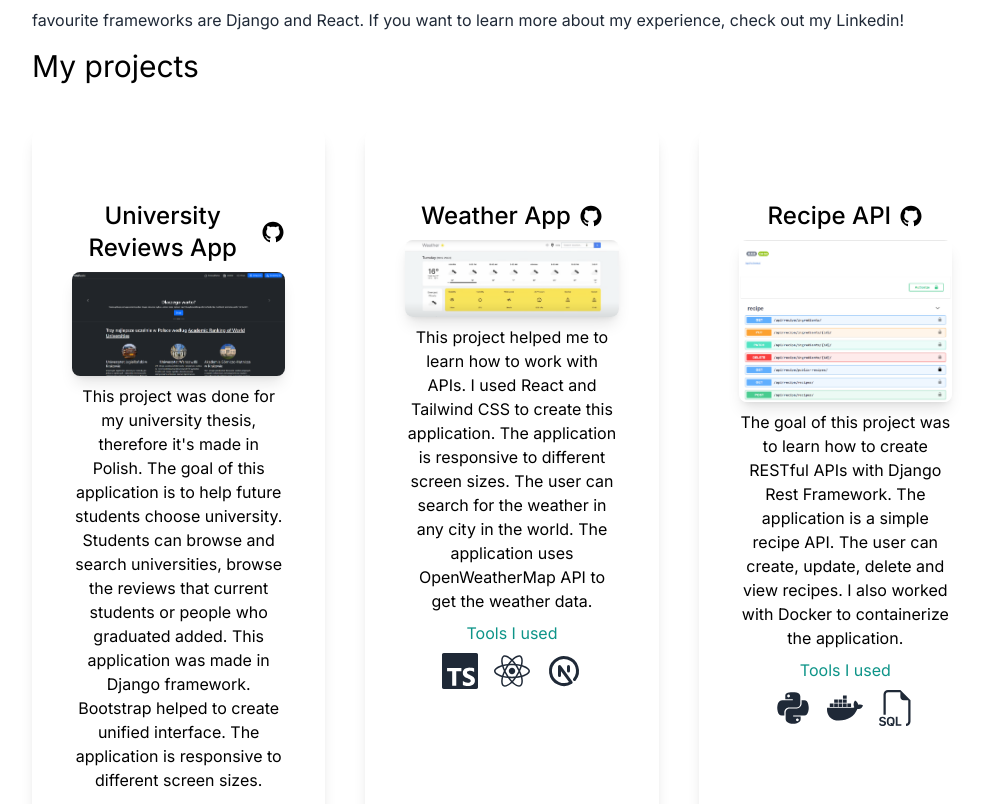
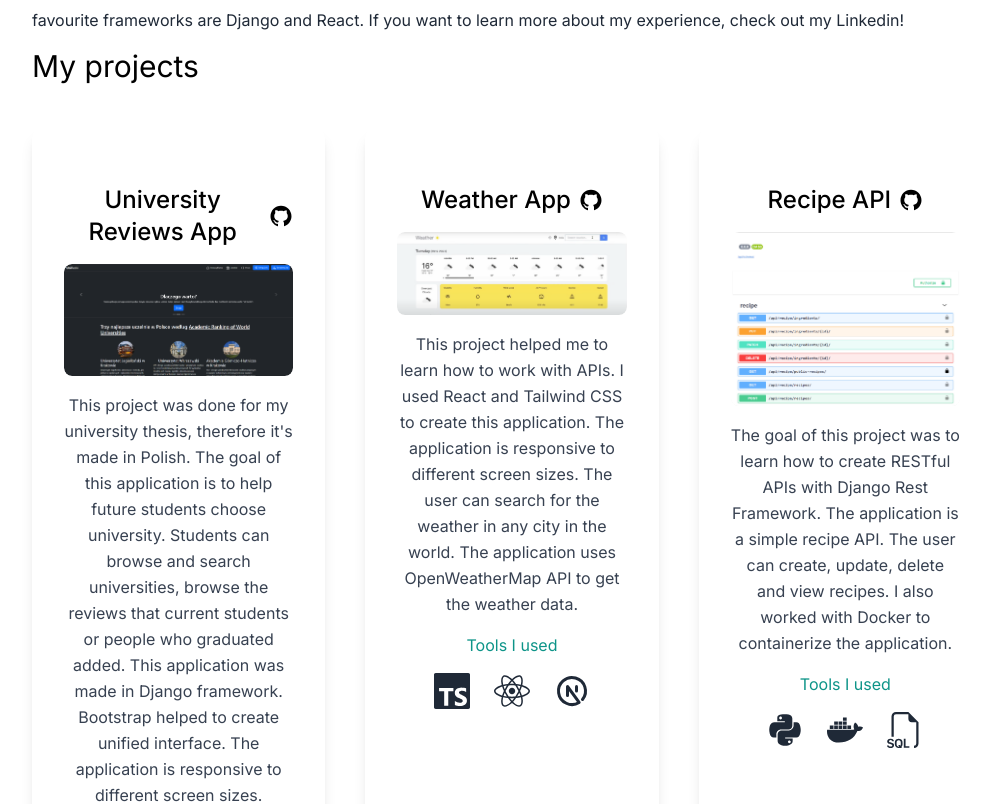
Before and after one commit to MateuszGrabarczyk/My-portfolio-website, a Next.js app: page / in a window 1280 px wide. Shown: the part 1148-1952 px from the top of the page, without its empty margins (128-1118 px from the left). Built offline with nearby package versions, Linux system fonts and the light colour scheme.

Commit message:
💄Improve the look of ProjectCard component

```diff
--- a/src/components/ProjectCard.tsx
+++ b/src/components/ProjectCard.tsx
@@ -19,25 +19,32 @@ function ProjectCard({
   tools,
 }: ProjectCardProps) {
   return (
-    <div className="text-center shadow-lg p-10 rounded-xl my-10 dark:bg-white flex-1">
-      <div className="flex justify-center items-center gap-2 pt-8 pb-2">
+    <div className="text-center shadow-lg p-8 rounded-xl my-10 dark:bg-white flex-1 transform transition-transform hover:scale-105 hover:shadow-2xl">
+      <div className="flex justify-center items-center gap-2 pt-6 pb-4">
         <h3 className="text-2xl font-medium">{title}</h3>
         <a href={githubLink} target="_blank" rel="noopener noreferrer">
-          <AiFillGithub className="cursor-pointer text-2xl" />
+          <AiFillGithub className="cursor-pointer text-2xl hover:text-teal-600 transition-colors" />
         </a>
       </div>
+      <div className="overflow-hidden rounded-lg">
         <Image
           src={imageSrc}
           alt={`${title} Home Page`}
-        className="rounded-lg shadow-lg object-cover w-full"
+          className="rounded-lg shadow-lg object-cover w-full transition-transform duration-300 hover:scale-110"
           width={1000}
           height={400}
         />
-      <p className="pt-2">{description}</p>
-      <h4 className="py-2 text-teal-600">Tools I used</h4>
-      <div className="flex justify-center gap-4 text-4xl text-gray-800">
+      </div>
+      <p className="pt-4 text-gray-700 dark:text-gray-800 leading-relaxed">
+        {description}
+      </p>
+      <h4 className="py-4 text-teal-600">Tools I used</h4>
+      <div className="flex justify-center gap-6 text-4xl text-gray-800 dark:text-gray-600">
         {tools.map((ToolIcon, index) => (
-          <ToolIcon key={index} />
+          <ToolIcon
+            key={index}
+            className="hover:text-teal-600 transition-colors"
+          />
         ))}
       </div>
     </div>
```
Lines whose indentation alone changed are shown as unchanged.
